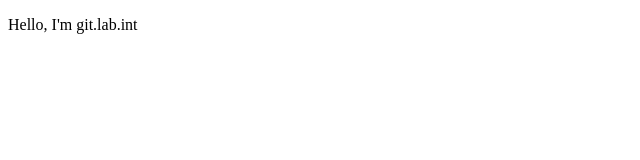
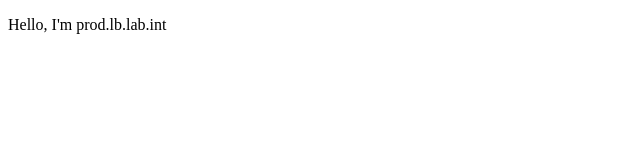
Before and after one commit to NeSViT/haproxy, a plain HTML site: page web2/index.html in a window 1280 px wide. Shown: the full height of the page, 0-640 px from the left. Drawn offline with Linux system fonts and the light colour scheme.

Commit message:
Change site name and desctiption

```diff
--- a/web2/index.html
+++ b/web2/index.html
@@ -1,9 +1,9 @@
 <!DOCTYPE html>
 <html>
 <head>
-	<title>git.lab.int</title>
+	<title>prod.lb.lab.int</title>
 </head>
 <body>
-	<p>Hello, I'm git.lab.int</p>
+	<p>Hello, I'm prod.lb.lab.int</p>
 </body>
 </html>
```
